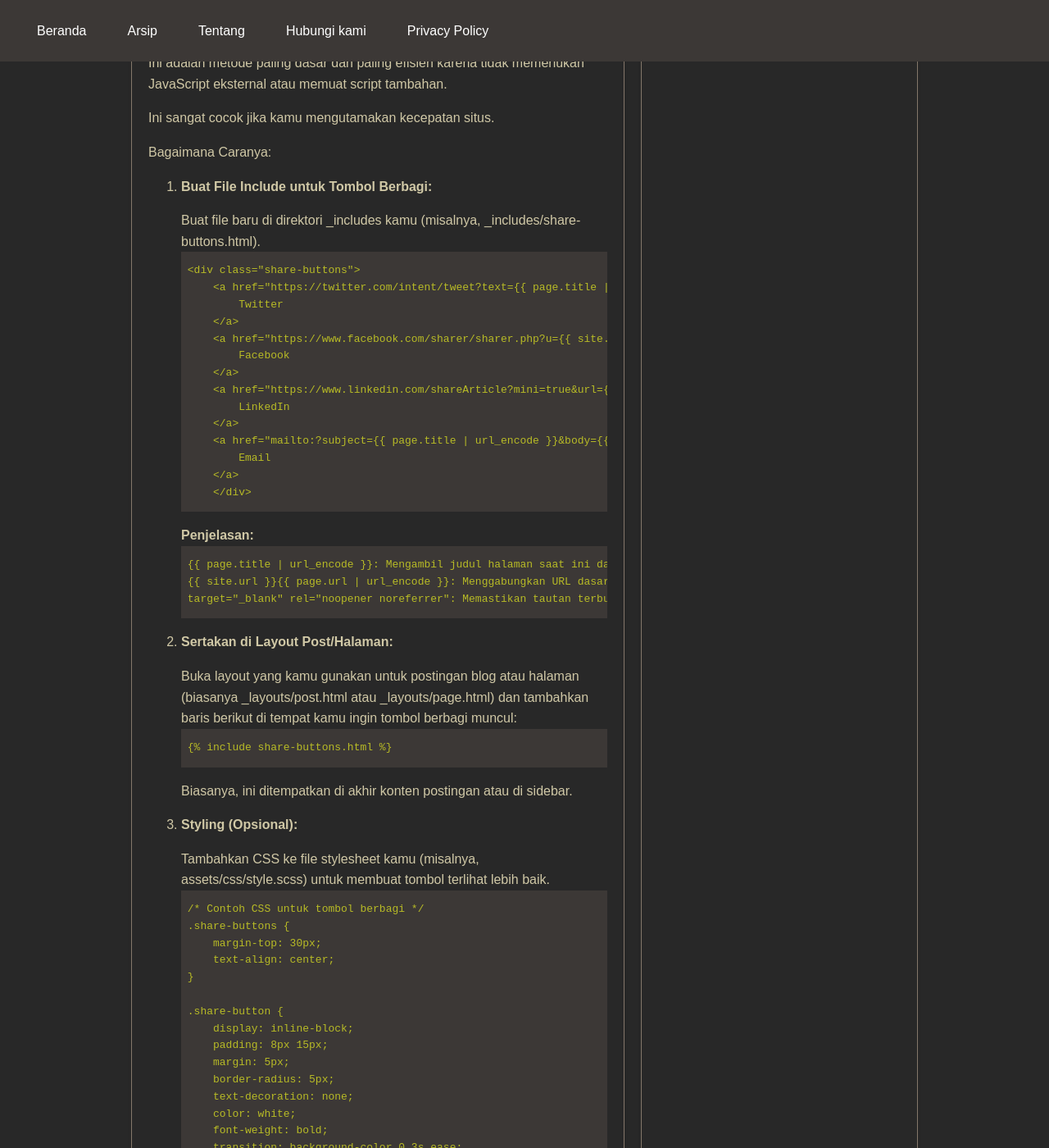
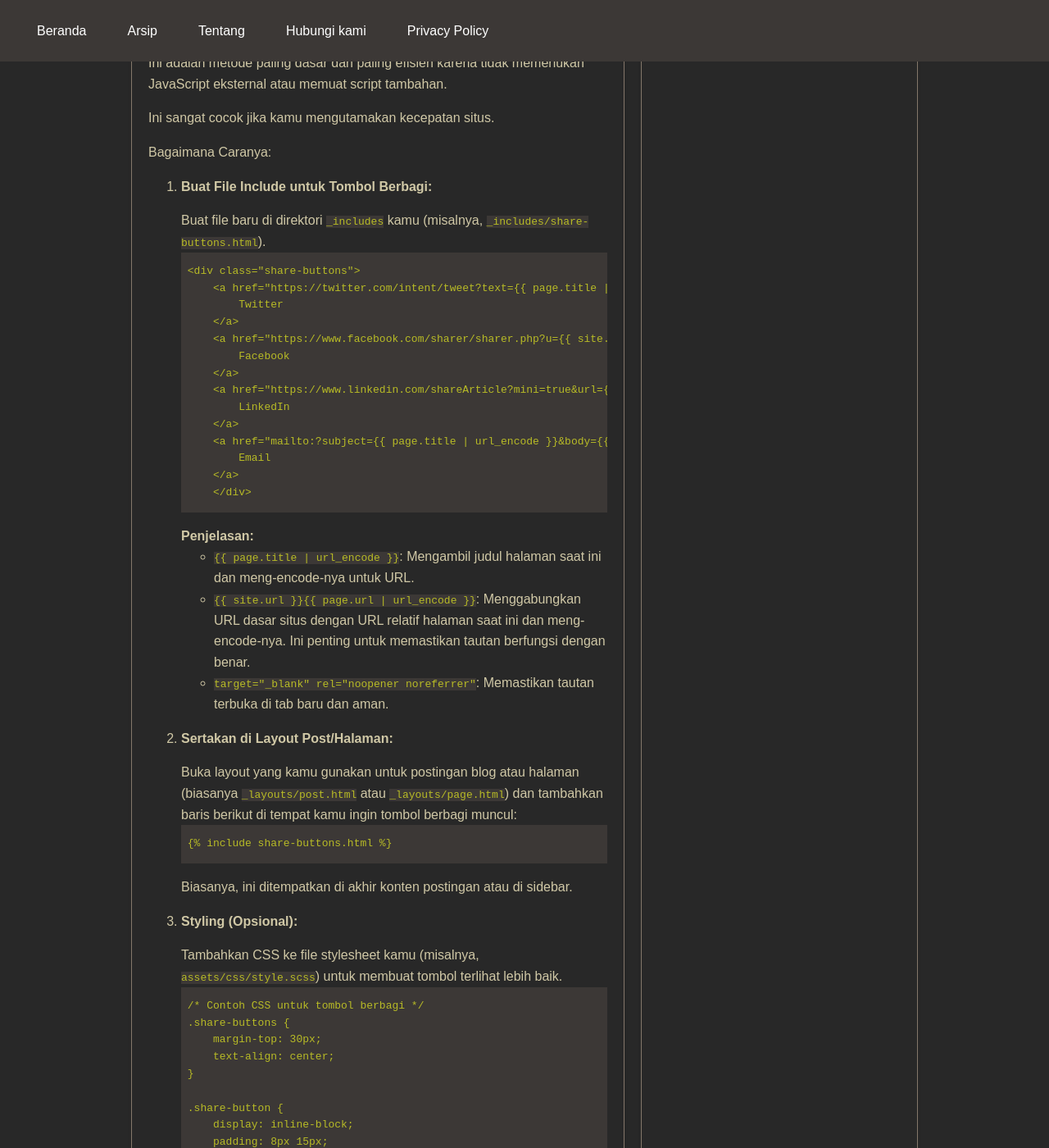
Before and after one commit to x-qmo/x-qmo.github.io, a Jekyll site: the page built from _posts/2025-05-25-pasang-share-button-di-blog-jekyll.md, in a window 1280 px wide and 1400 px high, scrolled down 949 px. Shown: the whole window at 82% size. Built offline with Jekyll 4.4.1, drawn with Linux system fonts in a browser that asks for light colours; comment, search, counter and statistics services are not loaded; some of the changed text lies outside the part shown.

Commit message:
Update 2025-05-25-pasang-share-button-di-blog-jekyll.md

````diff
--- a/_posts/2025-05-25-pasang-share-button-di-blog-jekyll.md
+++ b/_posts/2025-05-25-pasang-share-button-di-blog-jekyll.md
@@ -21,7 +21,7 @@ Bagaimana Caranya:
 
 1. **Buat File Include untuk Tombol Berbagi:**
 
-    Buat file baru di direktori _includes kamu (misalnya, _includes/share-buttons.html).
+    Buat file baru di direktori `_includes` kamu (misalnya, `_includes/share-buttons.html`).
 
     {% raw %}
     ```
@@ -43,17 +43,15 @@ Bagaimana Caranya:
     {% endraw %}
 
     **Penjelasan:**
-    {% raw %}
-    ```
-    {{ page.title | url_encode }}: Mengambil judul halaman saat ini dan meng-encode-nya untuk URL.
-    {{ site.url }}{{ page.url | url_encode }}: Menggabungkan URL dasar situs dengan URL relatif halaman saat ini dan meng-encode-nya. Ini penting untuk memastikan tautan berfungsi dengan benar.
-    target="_blank" rel="noopener noreferrer": Memastikan tautan terbuka di tab baru dan aman.
-    ```
-    {% endraw %}
+
+    * {% raw %}`{{ page.title | url_encode }}`{% endraw %}: Mengambil judul halaman saat ini dan meng-encode-nya untuk URL.
+    * {% raw %}`{{ site.url }}{{ page.url | url_encode }}`{% endraw %}: Menggabungkan URL dasar situs dengan URL relatif halaman saat ini dan meng-encode-nya. Ini penting untuk memastikan tautan berfungsi dengan benar.
+    * `target="_blank" rel="noopener noreferrer"`: Memastikan tautan terbuka di tab baru dan aman.
+
 
 2. **Sertakan di Layout Post/Halaman:**
 
-    Buka layout yang kamu gunakan untuk postingan blog atau halaman (biasanya _layouts/post.html atau _layouts/page.html) dan tambahkan baris berikut di tempat kamu ingin tombol berbagi muncul:
+    Buka layout yang kamu gunakan untuk postingan blog atau halaman (biasanya `_layouts/post.html` atau `_layouts/page.html`) dan tambahkan baris berikut di tempat kamu ingin tombol berbagi muncul:
 
     {% raw %}
     ```
@@ -65,7 +63,7 @@ Bagaimana Caranya:
 
 3. **Styling (Opsional):**
 
-    Tambahkan CSS ke file stylesheet kamu (misalnya, assets/css/style.scss) untuk membuat tombol terlihat lebih baik.
+    Tambahkan CSS ke file stylesheet kamu (misalnya, `assets/css/style.scss`) untuk membuat tombol terlihat lebih baik.
 
     {% raw %}
     ```
@@ -140,7 +138,7 @@ Bagaimana Caranya (Contoh dengan AddThis):
 
 2. **Tambahkan Kode JavaScript ke Jekyll:**
 
-    * **Metode 1 (Disarankan):** Tambahkan kode ke layout dasar kamu (_layouts/default.html atau _includes/head.html / _includes/footer.html). Biasanya, kode ini ditempatkan tepat sebelum tag </body> penutup untuk performa yang lebih baik.
+    * **Metode 1 (Disarankan):** Tambahkan kode ke layout dasar kamu (`_layouts/default.html` atau `_includes/head.html / _includes/footer.html`). Biasanya, kode ini ditempatkan tepat sebelum tag `</body>` penutup untuk performa yang lebih baik.
 
 
 
@@ -156,13 +154,13 @@ Bagaimana Caranya (Contoh dengan AddThis):
         ```
         {% endraw %}
 
-        Ganti YOUR_PROFILE_ID dengan ID yang diberikan oleh AddThis.
+        Ganti `YOUR_PROFILE_ID` dengan `ID` yang diberikan oleh AddThis.
 
-    * **Metode 2:** Jika kamu hanya ingin tombol muncul di postingan, kamu bisa menambahkannya langsung ke _layouts/post.html di bagian yang relevan.
+    * **Metode 2:** Jika kamu hanya ingin tombol muncul di postingan, kamu bisa menambahkannya langsung ke `_layouts/post.html` di bagian yang relevan.
 
 3. **Tempatkan Elemen HTML untuk Tombol:**
 
-    Layanan akan memberikanmu elemen HTML (biasanya div dengan class tertentu) di mana tombol akan dirender. Tambahkan elemen ini ke _layouts/post.html atau file include lainnya.
+    Layanan akan memberikanmu elemen HTML (biasanya div dengan class tertentu) di mana tombol akan dirender. Tambahkan elemen ini ke `_layouts/post.html` atau file include lainnya.
 
     {% raw %}
     ```
````
